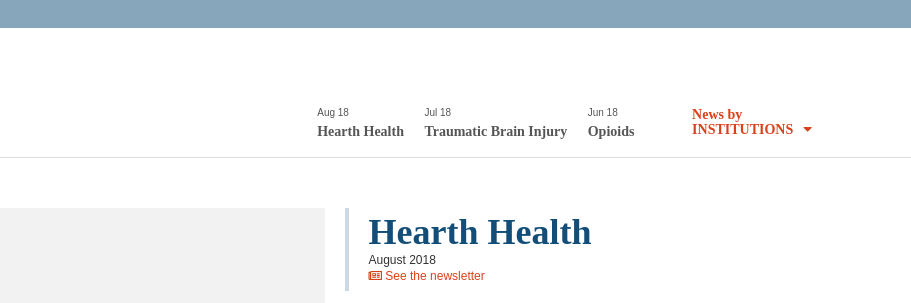
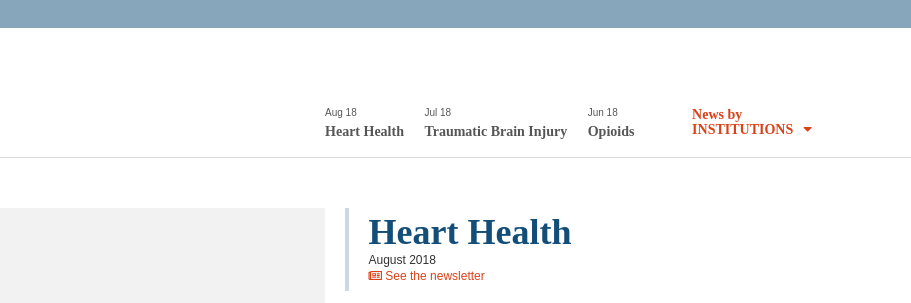
Before and after one commit to karimifar/thjwebsite, a plain HTML site: page issue.html in a window 1280 px wide. Shown: the top 303 px of the page, 369-1280 px from the left. Drawn offline with nearby package versions, Linux system fonts and the light colour scheme; a web font is replaced by a local one.

Commit message:
fixed typo

```diff
--- a/issue.html
+++ b/issue.html
@@ -204,7 +204,7 @@
                     <div id="nav-wrapper">
                         <ul id="issues-nav">
                             <a class="main-nav-link" href="issue.html">
-                                <li id="main-nav-topic1" class="main-nav-li"><p id="topic1" class="issue-date">Aug 18<br></p>Hearth Health</li>
+                                <li id="main-nav-topic1" class="main-nav-li"><p id="topic1" class="issue-date">Aug 18<br></p>Heart Health</li>
                             </a>
                             <a class="main-nav-link" href="issue.html">
                                 <li id="main-nav-topic2" class="main-nav-li"><p id="topic2" class="issue-date">Jul 18<br></p>Traumatic Brain Injury</li>
@@ -264,7 +264,7 @@
              --><div class="col-45 col">
                  <div id="intro-text">
                      <div class="headline">
-                        <h1>Hearth Health</h1>
+                        <h1>Heart Health</h1>
                         <p class="date">August 2018</p>
                         <p class="link"><a href="#"><i class="far fa-newspaper"></i> See the newsletter</a></p>
                      </div>
```
Also changed, not shown: index.html (+1 -1 lines), story.html (+1 -1 lines).
